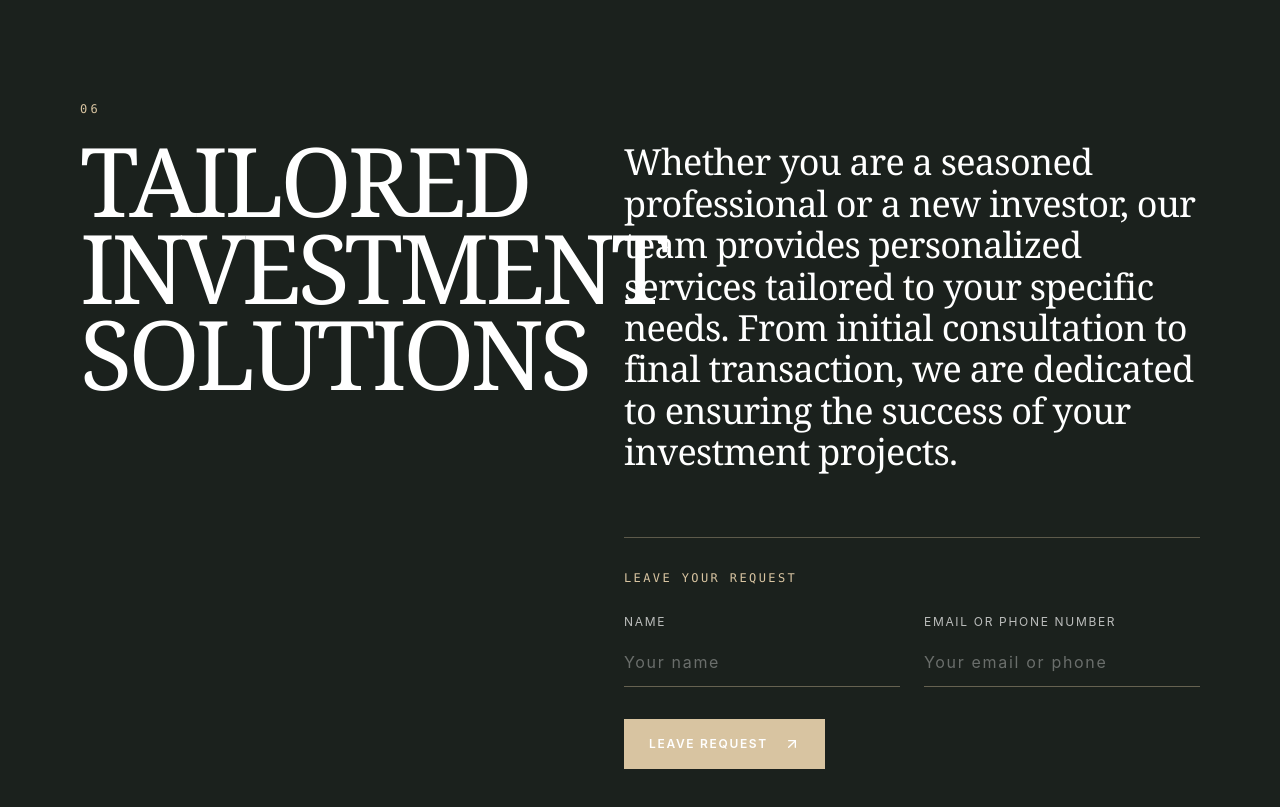
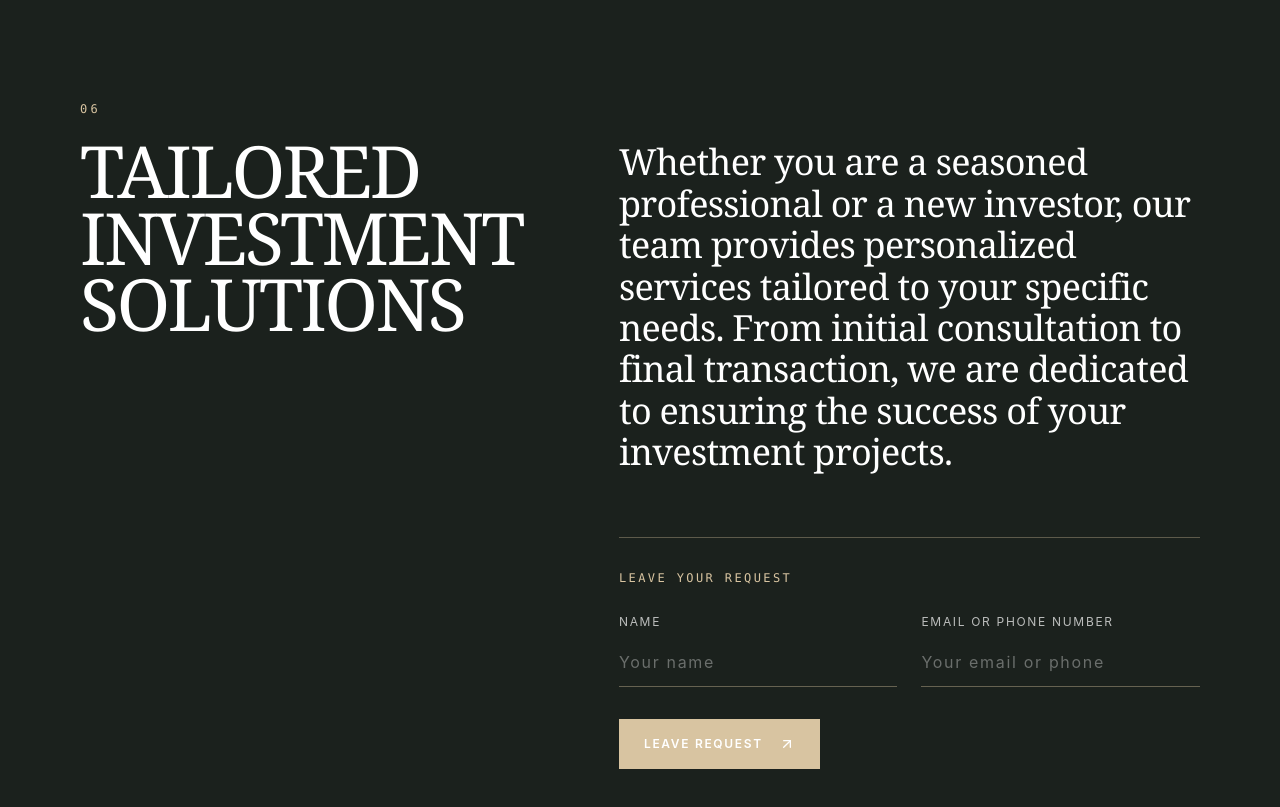
Before and after one commit to zdazix/brickinvest, a React (Vite) app in the folder app-1/: page / in a window 1280 px wide. Shown: the part 6240-7047 px from the top of the page. Built offline with nearby package versions, Linux system fonts and the light colour scheme.

Commit message:
Adjust the typography and layout of the Investment Solutions section shown in the reference image.
Amazi-Operation-Id: task:96a0a3a7-d0c7-4696-948b-38aefc860e69
Amazi-Operation-Payload: 96380d01f9b41b438a3230195a05eae62e7c3aac286e168e87080790d9d6411f

```diff
--- a/app-1/src/pages/home/components/InvestmentSolutionsSection.tsx
+++ b/app-1/src/pages/home/components/InvestmentSolutionsSection.tsx
@@ -52,7 +52,7 @@ export const InvestmentSolutionsSection = () => {
             06
           </p>
           <h2
-            className="mt-5 max-w-md font-primary text-6xl leading-[0.9] tracking-[-0.04em] text-primary-foreground sm:text-8xl"
+            className="mt-5 max-w-md font-primary text-5xl leading-[0.92] tracking-[-0.035em] text-primary-foreground sm:text-7xl"
             id="investment-solutions-heading"
           >
             {t("investmentHeading")}
```
